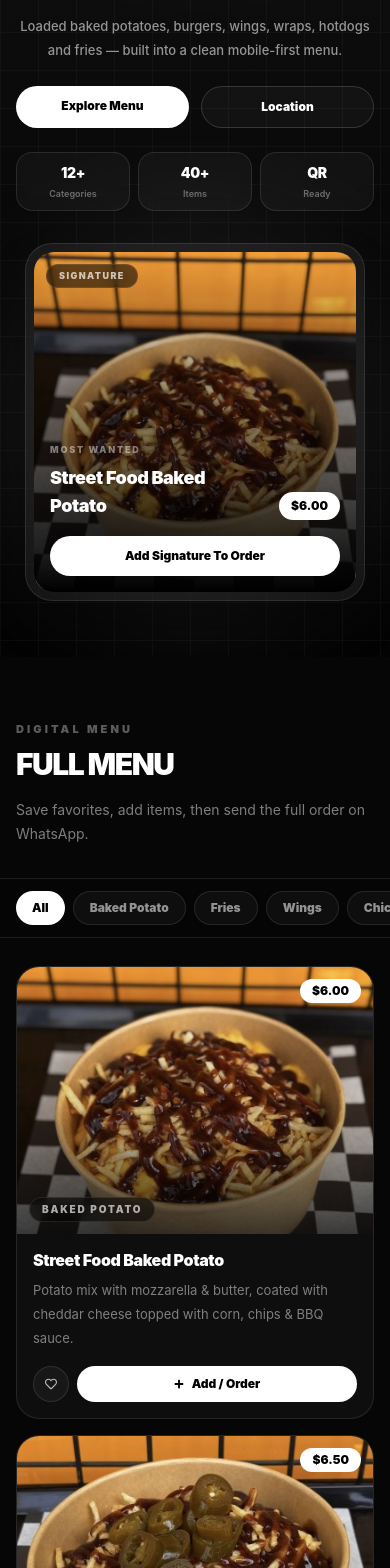
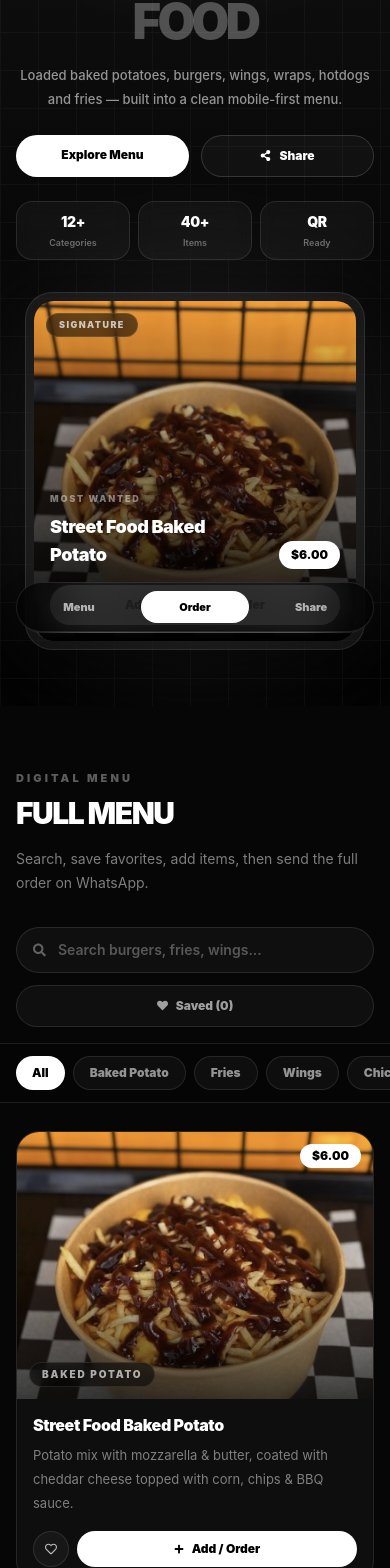
Before and after one commit to AdamAbdallah1/street-food, a React (Vite) app: page / in a window 390 px wide. Shown: the part 196-1764 px from the top of the page. Built offline with nearby package versions, Linux system fonts and the light colour scheme.

Commit message:
Adding new features

```diff
--- a/index.html
+++ b/index.html
@@ -4,6 +4,10 @@
     <meta charset="UTF-8" />
     <link rel="icon" type="image/svg+xml" href="/favicon.svg" />
     <meta name="viewport" content="width=device-width, initial-scale=1.0" />
+    <link rel="manifest" href="/street-food/manifest.webmanifest" />
+    <meta name="theme-color" content="#060606" />
+    <meta name="apple-mobile-web-app-capable" content="yes" />
+    <meta name="apple-mobile-web-app-title" content="Street Food" />
     <title>streetfood-demo</title>
   </head>
   <body>
--- /dev/null
+++ b/public/sw.js
@@ -0,0 +1,27 @@
+const CACHE_NAME = "street-food-v1";
+
+self.addEventListener("install", (event) => {
+  self.skipWaiting();
+
+  event.waitUntil(
+    caches.open(CACHE_NAME).then((cache) => {
+      return cache.addAll(["/street-food/", "/street-food/manifest.webmanifest"]);
+    })
+  );
+});
+
+self.addEventListener("activate", (event) => {
+  event.waitUntil(
+    caches.keys().then((keys) =>
+      Promise.all(keys.map((key) => key !== CACHE_NAME && caches.delete(key)))
+    )
+  );
+});
+
+self.addEventListener("fetch", (event) => {
+  event.respondWith(
+    caches.match(event.request).then((cached) => {
+      return cached || fetch(event.request);
+    })
+  );
+});
--- a/src/App.jsx
+++ b/src/App.jsx
@@ -1,10 +1,14 @@
-import { useMemo, useState } from "react";
-import { motion } from "framer-motion";
+import { useEffect, useMemo, useState } from "react";
+import { motion, AnimatePresence } from "framer-motion";
 import {
   FaInstagram,
   FaMapMarkerAlt,
   FaPhoneAlt,
   FaWhatsapp,
+  FaSearch,
+  FaShareAlt,
+  FaHeart,
+  FaUtensils,
 } from "react-icons/fa";
 import logo from "./assets/streetfood-logo.jpg";
 import { categories, items } from "./data/menu";
@@ -12,22 +16,58 @@ import OrderPanel from "./components/OrderPanel";
 import ItemActions from "./components/ItemActions";
 import BackToTop from "./components/BackToTop";
 
-const phone = "96181090757";
+const phone = "96176884818";
 const mapLink = "https://maps.app.goo.gl/xbshzPMtQXAxVaGw5";
+const FAVORITES_KEY = "streetfood_saved_items";
 
 export default function App() {
   const [activeCategory, setActiveCategory] = useState("All");
+  const [search, setSearch] = useState("");
   const [cart, setCart] = useState([]);
   const [isOrderOpen, setIsOrderOpen] = useState(false);
+  const [showSavedOnly, setShowSavedOnly] = useState(false);
+  const [savedNames, setSavedNames] = useState([]);
+  const [loading, setLoading] = useState(true);
 
   const featuredItem = items.find((item) => item.image) || items[0];
 
+  useEffect(() => {
+    const timer = setTimeout(() => setLoading(false), 1400);
+
+    if ("serviceWorker" in navigator) {
+      navigator.serviceWorker.register("/street-food/sw.js").catch(() => {});
+    }
+
+    const saved = JSON.parse(localStorage.getItem(FAVORITES_KEY) || "[]");
+    setSavedNames(saved);
+
+    return () => clearTimeout(timer);
+  }, []);
+
+  function refreshSaved() {
+    const saved = JSON.parse(localStorage.getItem(FAVORITES_KEY) || "[]");
+    setSavedNames(saved);
+  }
+
   const filteredItems = useMemo(() => {
-    if (activeCategory === "All") return items;
-    return items.filter((item) => item.category === activeCategory);
-  }, [activeCategory]);
+    return items.filter((item) => {
+      const matchesCategory =
+        activeCategory === "All" || item.category === activeCategory;
+
+      const matchesSearch =
+        item.name.toLowerCase().includes(search.toLowerCase()) ||
+        item.category.toLowerCase().includes(search.toLowerCase()) ||
+        item.desc.toLowerCase().includes(search.toLowerCase());
+
+      const matchesSaved = !showSavedOnly || savedNames.includes(item.name);
+
+      return matchesCategory && matchesSearch && matchesSaved;
+    });
+  }, [activeCategory, search, showSavedOnly, savedNames]);
 
   function addToCart(item) {
+    if (navigator.vibrate) navigator.vibrate(25);
+
     setCart((current) => {
       const exists = current.find((cartItem) => cartItem.name === item.name);
 
@@ -45,8 +85,27 @@ export default function App() {
     setIsOrderOpen(true);
   }
 
+  async function shareMenu() {
+    const shareData = {
+      title: "The Street Food LB Menu",
+      text: "Check The Street Food LB digital menu.",
+      url: window.location.href,
+    };
+
+    if (navigator.share) {
+      await navigator.share(shareData);
+    } else {
+      await navigator.clipboard.writeText(window.location.href);
+      alert("Menu link copied.");
+    }
+  }
+
   return (
     <main className="min-h-screen overflow-hidden bg-[#060606] text-white">
+      <AnimatePresence>
+        {loading && <SplashLoader logo={logo} />}
+      </AnimatePresence>
+
       <section className="relative overflow-hidden px-4 pb-14 pt-4 sm:px-6 lg:min-h-screen lg:px-8">
         <div className="absolute inset-0 bg-[radial-gradient(circle_at_50%_-15%,rgba(255,255,255,0.14),transparent_34%),linear-gradient(180deg,#111_0%,#060606_58%,#030303_100%)]" />
         <div className="absolute inset-0 opacity-[0.03] bg-[linear-gradient(to_right,#fff_1px,transparent_1px),linear-gradient(to_bottom,#fff_1px,transparent_1px)] bg-[size:38px_38px]" />
@@ -75,9 +134,9 @@ export default function App() {
             <a href="#location" className="transition hover:text-white">
               Location
             </a>
-            <a href="#contact" className="transition hover:text-white">
-              Contact
-            </a>
+            <button onClick={shareMenu} className="transition hover:text-white">
+              Share
+            </button>
           </div>
 
           <button
@@ -95,7 +154,9 @@ export default function App() {
             transition={{ duration: 0.65 }}
             className="text-center lg:text-left"
           >
-            <h1 className="mx-auto max-w-[440px] text-[2.75rem] font-black uppercase leading-[0.86] tracking-[-0.075em] min-[380px]:text-[3.05rem] sm:text-6xl md:text-7xl lg:mx-0 lg:max-w-[560px] lg:text-[5.8rem]">
+            <OpeningStatus />
+
+            <h1 className="mx-auto mt-4 max-w-[440px] text-[2.75rem] font-black uppercase leading-[0.86] tracking-[-0.075em] min-[380px]:text-[3.05rem] sm:text-6xl md:text-7xl lg:mx-0 lg:max-w-[560px] lg:text-[5.8rem]">
               Street
               <span className="block text-white/28">Food</span>
             </h1>
@@ -113,13 +174,13 @@ export default function App() {
                 Explore Menu
               </a>
 
-              <a
-                href={mapLink}
-                target="_blank"
-                className="rounded-full border border-white/15 bg-white/[0.035] px-5 py-3 text-center text-xs font-black text-white transition hover:bg-white hover:text-black active:scale-95 sm:text-sm"
+              <button
+                onClick={shareMenu}
+                className="inline-flex items-center justify-center gap-2 rounded-full border border-white/15 bg-white/[0.035] px-5 py-3 text-center text-xs font-black text-white transition hover:bg-white hover:text-black active:scale-95 sm:text-sm"
               >
-                Location
-              </a>
+                <FaShareAlt className="text-[11px]" />
+                Share
+              </button>
             </div>
 
             <div className="mx-auto mt-6 grid max-w-sm grid-cols-3 gap-2 lg:mx-0">
@@ -202,8 +263,33 @@ export default function App() {
             </div>
 
             <p className="max-w-md text-sm leading-6 text-white/48">
-              Save favorites, add items, then send the full order on WhatsApp.
+              Search, save favorites, add items, then send the full order on
+              WhatsApp.
             </p>
+          </div>
+
+          <div className="mb-4 flex flex-col gap-3 sm:flex-row">
+            <div className="flex flex-1 items-center gap-3 rounded-full border border-white/10 bg-white/[0.04] px-4 py-3">
+              <FaSearch className="text-sm text-white/35" />
+              <input
+                value={search}
+                onChange={(e) => setSearch(e.target.value)}
+                placeholder="Search burgers, fries, wings..."
+                className="w-full bg-transparent text-sm font-semibold text-white outline-none placeholder:text-white/30"
+              />
+            </div>
+
+            <button
+              onClick={() => setShowSavedOnly((value) => !value)}
+              className={`inline-flex items-center justify-center gap-2 rounded-full px-5 py-3 text-xs font-black transition ${
+                showSavedOnly
+                  ? "bg-white text-black"
+                  : "border border-white/10 bg-white/[0.04] text-white/60"
+              }`}
+            >
+              <FaHeart className="text-[11px]" />
+              Saved ({savedNames.length})
+            </button>
           </div>
 
           <div className="sticky top-3 z-30 -mx-4 mb-7 overflow-x-auto border-y border-white/10 bg-[#060606]/85 px-4 py-3 backdrop-blur-xl sm:mx-0 sm:rounded-full sm:border">
@@ -224,6 +310,15 @@ export default function App() {
             </div>
           </div>
 
+          {filteredItems.length === 0 ? (
+            <div className="rounded-[1.5rem] border border-white/10 bg-white/[0.035] p-8 text-center">
+              <FaUtensils className="mx-auto text-2xl text-white/35" />
+              <h3 className="mt-3 text-lg font-black">No items found</h3>
+              <p className="mt-2 text-sm text-white/45">
+                Try another search or category.
+              </p>
+            </div>
+          ) : (
             <div className="grid gap-4 sm:grid-cols-2 lg:grid-cols-3">
               {filteredItems.map((item, index) =>
                 item.image ? (
@@ -232,6 +327,7 @@ export default function App() {
                     item={item}
                     index={index}
                     onAddToCart={addToCart}
+                    onSavedChange={refreshSaved}
                   />
                 ) : (
                   <SimpleCard
@@ -239,10 +335,12 @@ export default function App() {
                     item={item}
                     index={index}
                     onAddToCart={addToCart}
+                    onSavedChange={refreshSaved}
                   />
                 )
               )}
             </div>
+          )}
         </div>
       </section>
 
@@ -261,7 +359,8 @@ export default function App() {
             </h2>
 
             <p className="mt-4 text-sm leading-7 text-white/50">
-              Open the map, call directly, or send a WhatsApp order.
+              QR-ready menu, direct WhatsApp ordering, and Google Maps location
+              in one page.
             </p>
 
             <div id="contact" className="mt-7 grid gap-3">
@@ -305,12 +404,60 @@ export default function App() {
         setIsOpen={setIsOrderOpen}
       />
 
+      <MobileDock
+        cart={cart}
+        openOrder={() => setIsOrderOpen(true)}
+        shareMenu={shareMenu}
+      />
+
       <BackToTop />
     </main>
   );
 }
 
-function FoodCard({ item, index, onAddToCart }) {
+function SplashLoader({ logo }) {
+  return (
+    <motion.div
+      className="fixed inset-0 z-[999] flex items-center justify-center bg-[#060606]"
+      exit={{ opacity: 0 }}
+      transition={{ duration: 0.45 }}
+    >
+      <motion.div
+        initial={{ opacity: 0, scale: 0.86 }}
+        animate={{ opacity: 1, scale: 1 }}
+        exit={{ opacity: 0, scale: 1.04 }}
+        transition={{ duration: 0.5 }}
+        className="text-center"
+      >
+        <img
+          src={logo}
+          alt="The Street Food LB"
+          className="mx-auto h-24 w-24 rounded-full border border-white/10 object-cover shadow-2xl"
+        />
+        <p className="mt-5 text-[11px] font-black uppercase tracking-[0.3em] text-white/45">
+          The Street Food
+        </p>
+      </motion.div>
+    </motion.div>
+  );
+}
+
+function OpeningStatus() {
+  const open = true;
+
+  return (
+    <div className="mx-auto inline-flex items-center gap-2 rounded-full border border-white/10 bg-white/[0.045] px-3 py-2 text-[10px] font-black uppercase tracking-[0.16em] text-white/55 lg:mx-0">
+      <span
+        className={`h-1.5 w-1.5 rounded-full ${
+          open ? "bg-emerald-400" : "bg-red-400"
+        }`}
+      />
+      {open ? "Open Now • Delivery Available" : "Currently Closed"}
+    </div>
+  );
+}
+
+function FoodCard({ item, index, onAddToCart, onSavedChange }) {
   return (
     <motion.article
       initial={{ opacity: 0, y: 14 }}
@@ -346,13 +493,17 @@ function FoodCard({ item, index, onAddToCart }) {
           {item.desc}
         </p>
 
-        <ItemActions item={item} onAddToCart={onAddToCart} />
+        <ItemActions
+          item={item}
+          onAddToCart={onAddToCart}
+          onSavedChange={onSavedChange}
+        />
       </div>
     </motion.article>
   );
 }
 
-function SimpleCard({ item, index, onAddToCart }) {
+function SimpleCard({ item, index, onAddToCart, onSavedChange }) {
   return (
     <motion.article
       initial={{ opacity: 0, y: 14 }}
@@ -379,8 +530,37 @@ function SimpleCard({ item, index, onAddToCart }) {
         </span>
       </div>
 
-      <ItemActions item={item} onAddToCart={onAddToCart} />
+      <ItemActions
+        item={item}
+        onAddToCart={onAddToCart}
+        onSavedChange={onSavedChange}
+      />
     </motion.article>
+  );
+}
+
+function MobileDock({ cart, openOrder, shareMenu }) {
+  return (
+    <div className="fixed bottom-4 left-1/2 z-40 grid w-[calc(100%-2rem)] max-w-sm -translate-x-1/2 grid-cols-3 gap-2 rounded-full border border-white/10 bg-black/80 p-2 shadow-2xl backdrop-blur-xl md:hidden">
+      <a
+        href="#menu"
+        className="rounded-full px-3 py-2 text-center text-[11px] font-black text-white/65"
+      >
+        Menu
+      </a>
+      <button
+        onClick={openOrder}
+        className="rounded-full bg-white px-3 py-2 text-[11px] font-black text-black"
+      >
+        Order {cart.length > 0 ? `(${cart.length})` : ""}
+      </button>
+      <button
+        onClick={shareMenu}
+        className="rounded-full px-3 py-2 text-[11px] font-black text-white/65"
+      >
+        Share
+      </button>
+    </div>
   );
 }
 
--- a/src/components/ItemActions.jsx
+++ b/src/components/ItemActions.jsx
@@ -3,7 +3,7 @@ import { FaHeart, FaRegHeart, FaPlus } from "react-icons/fa";
 
 const FAVORITES_KEY = "streetfood_saved_items";
 
-export default function ItemActions({ item, onAddToCart }) {
+export default function ItemActions({ item, onAddToCart, onSavedChange }) {
   const [isSaved, setIsSaved] = useState(false);
 
   useEffect(() => {
@@ -12,6 +12,8 @@ export default function ItemActions({ item, onAddToCart }) {
   }, [item.name]);
 
   function toggleSaved() {
+    if (navigator.vibrate) navigator.vibrate(20);
+
     const saved = JSON.parse(localStorage.getItem(FAVORITES_KEY) || "[]");
 
     const nextSaved = saved.includes(item.name)
@@ -20,6 +22,7 @@ export default function ItemActions({ item, onAddToCart }) {
 
     localStorage.setItem(FAVORITES_KEY, JSON.stringify(nextSaved));
     setIsSaved(nextSaved.includes(item.name));
+    onSavedChange?.();
   }
 
   return (
```
Also changed, not shown: public/icons/icon-192.jpg (added), public/manifest.webmanifest (added). Lines whose indentation alone changed are shown as unchanged.
